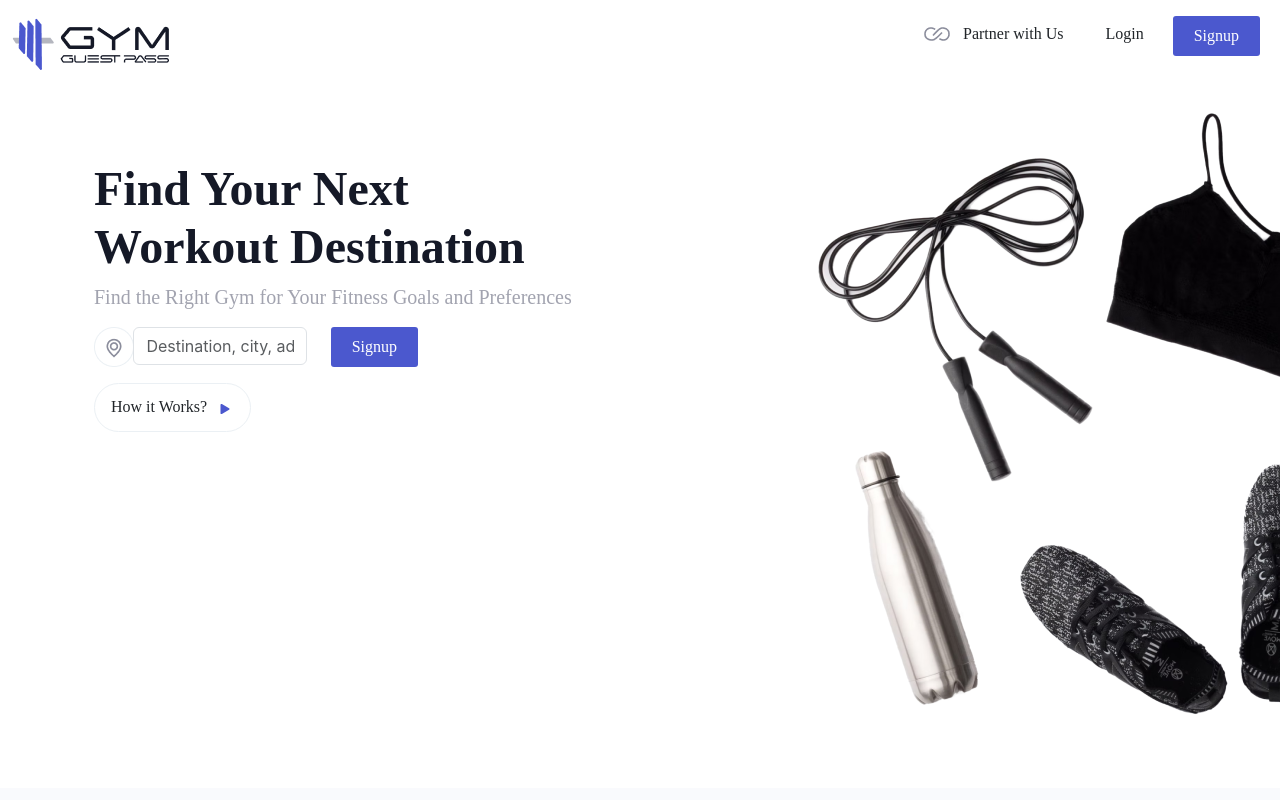
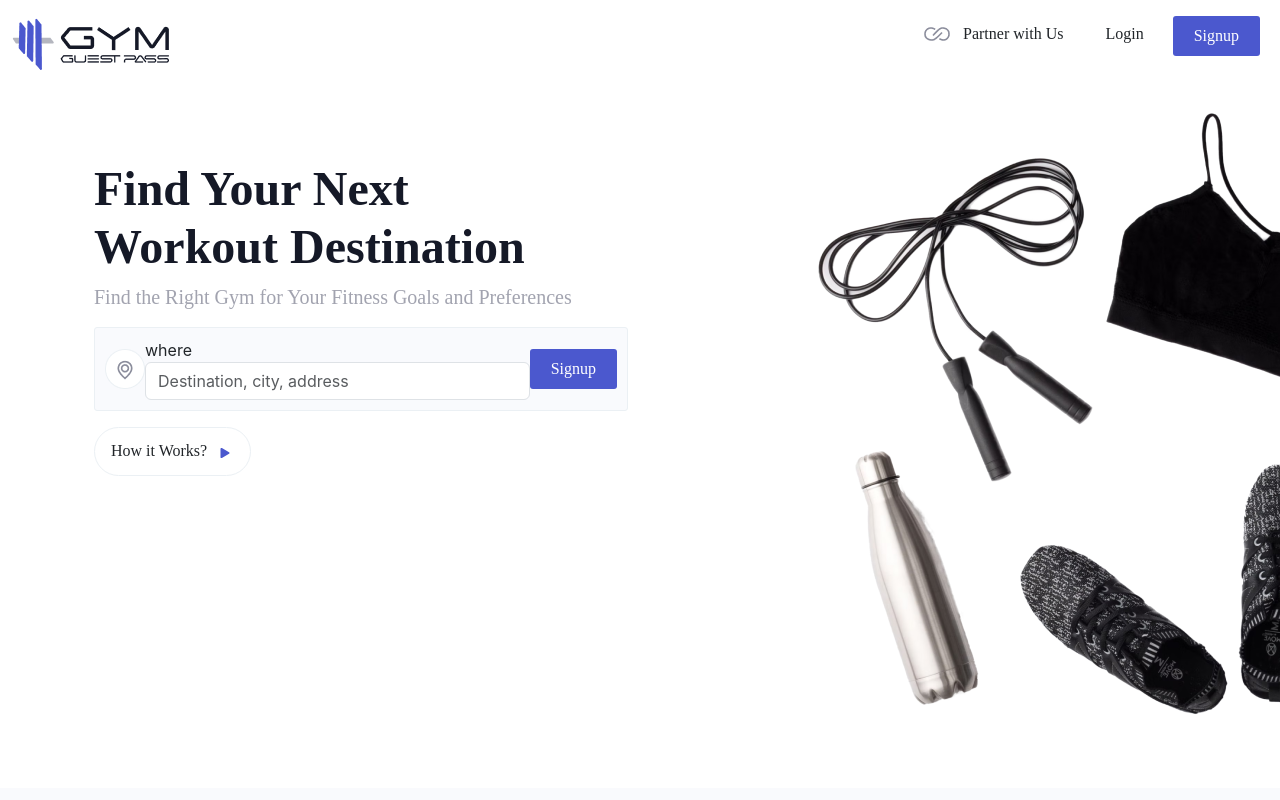
Before and after one commit to Domayur/gym-web-app, a React (Create React App) app: page / in a window 1280 px wide. Shown: the top 800 px of the page. Built offline with nearby package versions, Linux system fonts and the light colour scheme.

Commit message:
changes from dev

```diff
--- a/src/components/HeroSection/HeroSection.js
+++ b/src/components/HeroSection/HeroSection.js
@@ -13,22 +13,27 @@ const HeroSection = () => {
                     <div class="col-lg-12 order-2 order-lg-1 col-sm-8 order-sm-1 d-flex flex-column justify-content-center">
                         {/* <div class="col-lg-8 order-2 order-lg-1 d-flex flex-column justify-content-center"> */}
                             <div class="container mt-5" >
+                            <div class="row" >
+                            <div class="col-lg-6" >
                                 <h2 class="heading-hero-line" data-aos="fade-up">Find Your Next <br />Workout Destination</h2>
                                 <p class="paragaraph-hero-line" data-aos="fade-up" data-aos-delay="100">Find the Right Gym for Your Fitness Goals and Preferences</p>
                                 <div className='rao-new-set justify-content-between'>
                                     <form action="#" class="form-search d-flex align-items-stretch mb-3" data-aos="fade-up" data-aos-delay="200">
-                                        <div class='row marata "'>
-                                            <div class="col-sm-1">
+                                        <div class='marata'>
+                                            <div class="LocationImg">
                                                 <img src={LocationImg} alt="location" />
                                             </div>
-                                            <div class="col-sm-5">
+                                            <div class="desti_input">
+                                                <label for="">where</label>
                                                 <input type="text" class="form-control" placeholder="Destination, city, address" />
                                             </div>
-                                            <div class="col-sm-2 ">
+                                            <div class="search_btn">
                                                 <button class="btn cst-btn-nav float-right" type="button">Signup</button>
                                             </div>
                                         </div>
                                     </form>
+                                </div>
+                                </div>
                                 </div>
                                 <div>
                                     <button class="btn how-it-works" type="button">How it Works? <span><BsFillPlayFill className='play-icons' /></span></button>
--- a/src/components/HeroSection/HeroSection/HeroSection.css
+++ b/src/components/HeroSection/HeroSection/HeroSection.css
@@ -50,13 +50,17 @@
 }
 
 .marata {
-    /* justify-content: space-evenly;
-    padding: 10px;
     display: flex;
+    align-items: center;
     background: #F9FAFD;
-    border: 1px solid #EBF0F4; */
+    border: 1px solid #EBF0F4;
+    border-radius: 3px;
+    padding: 10px 10px;
+    width: 100%;
 }
-
+.desti_input {
+    width: 100%;
+}
 @media (min-width: 575.98px) {
     .hero-section{
         background-image: url('../../../assets/images/hero.png');
```
